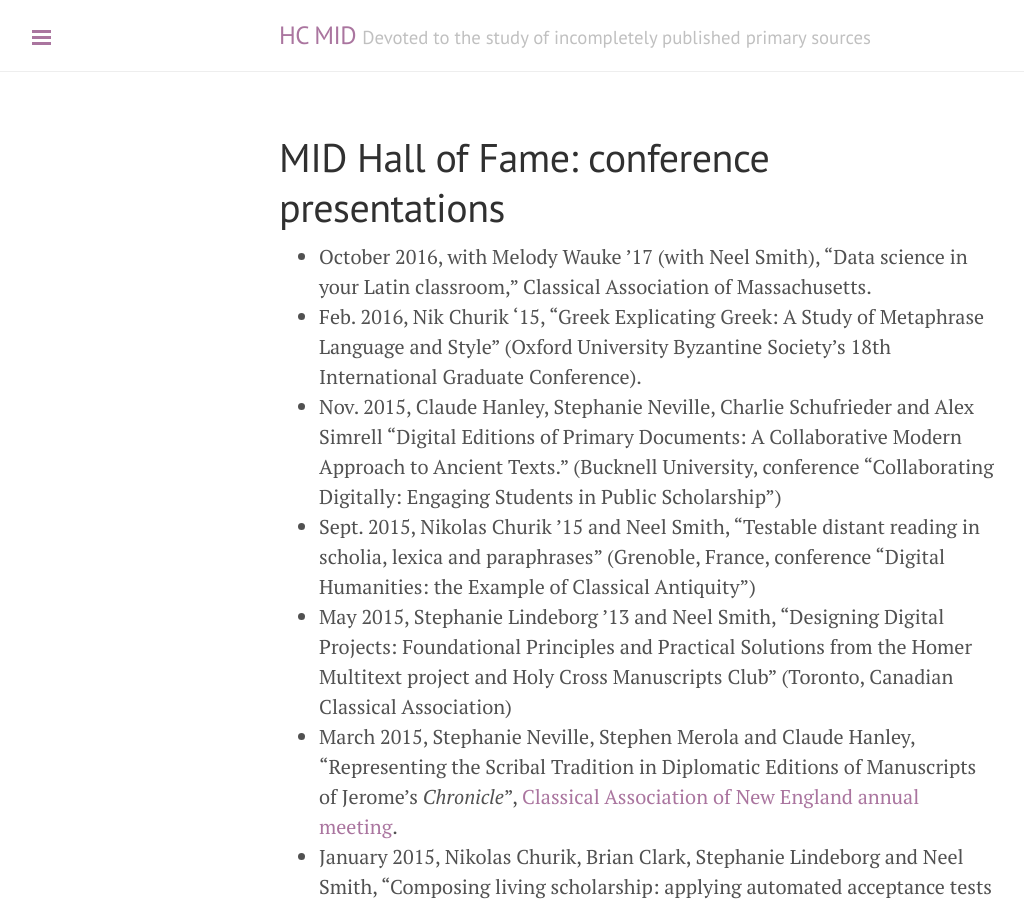
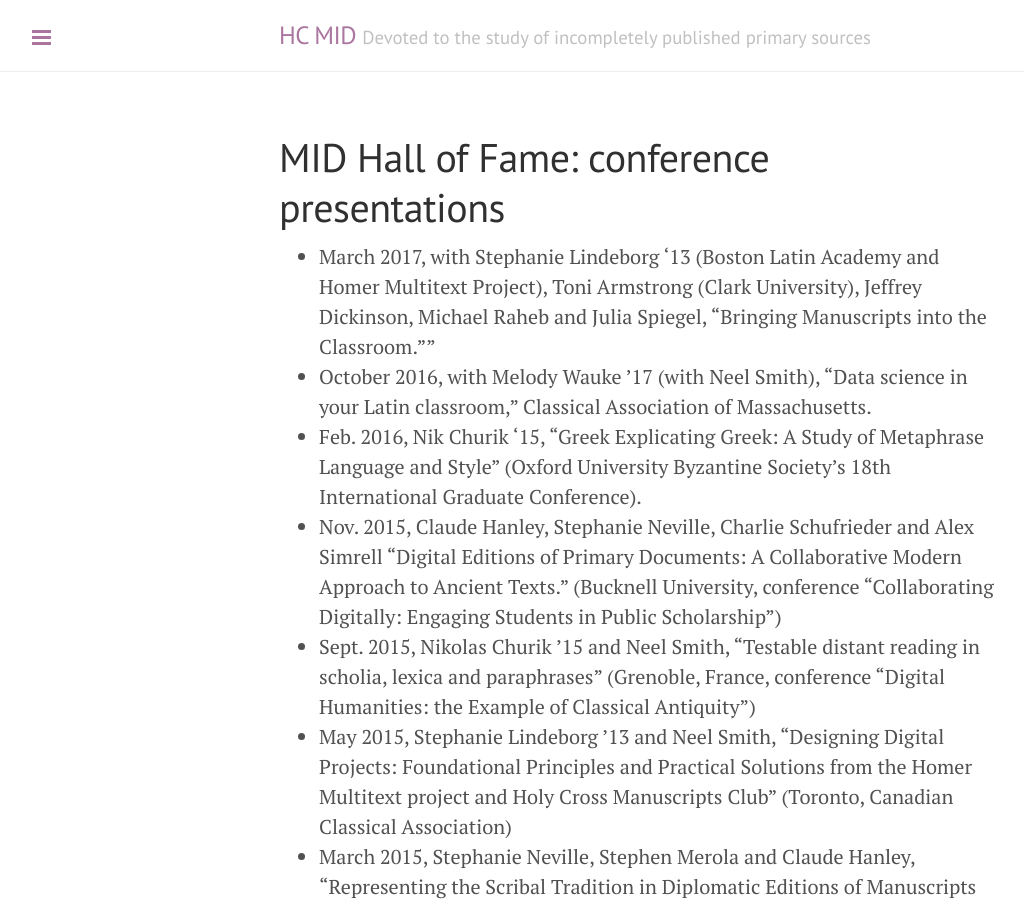
Before and after one commit to HCMID/HCMID.github.io, a Jekyll site: the page built from hof/talks.md, in a window 1280 px wide and 900 px high. Shown: the whole window, without its empty margins (1-1025 px from the left). Built offline with Jekyll 4.4.1, drawn with Linux system fonts in a browser that asks for light colours.

Commit message:
Update talks

```diff
--- a/hof/talks.md
+++ b/hof/talks.md
@@ -3,7 +3,7 @@
 layout: page
 ---
 
-
+- March 2017, with Stephanie Lindeborg '13 (Boston Latin Academy and Homer Multitext Project), Toni Armstrong (Clark University), Jeffrey Dickinson, Michael Raheb and Julia Spiegel, "Bringing Manuscripts into the Classroom.""
 - October 2016, with Melody Wauke ’17 (with Neel Smith), “Data science in your Latin classroom,” Classical Association of Massachusetts.
 - Feb. 2016, Nik Churik '15, "Greek Explicating Greek:  A Study of Metaphrase Language and Style" (Oxford University Byzantine Society’s 18th International Graduate Conference).
 - Nov. 2015, Claude Hanley, Stephanie Neville, Charlie Schufrieder and Alex Simrell  “Digital Editions of Primary Documents: A Collaborative Modern Approach to Ancient Texts.” (Bucknell University, conference  “Collaborating Digitally: Engaging Students in Public Scholarship”)
```
